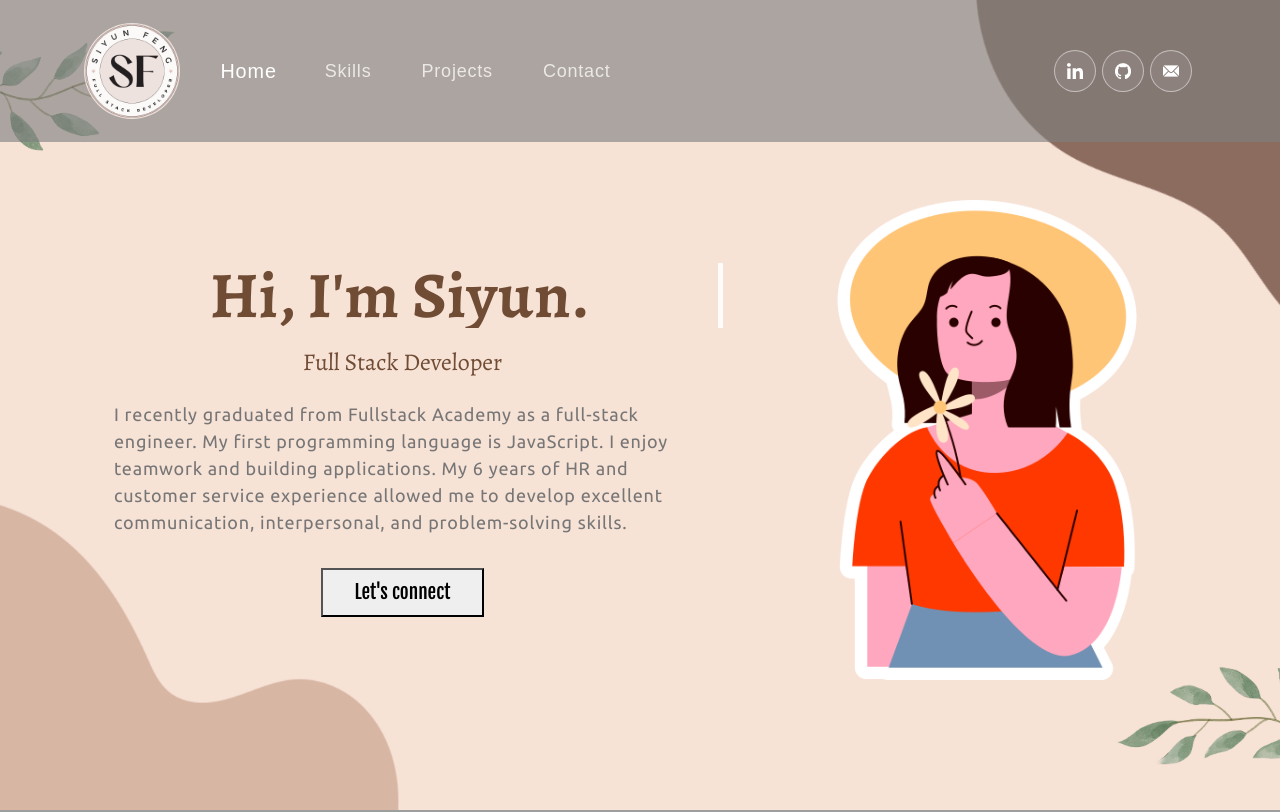
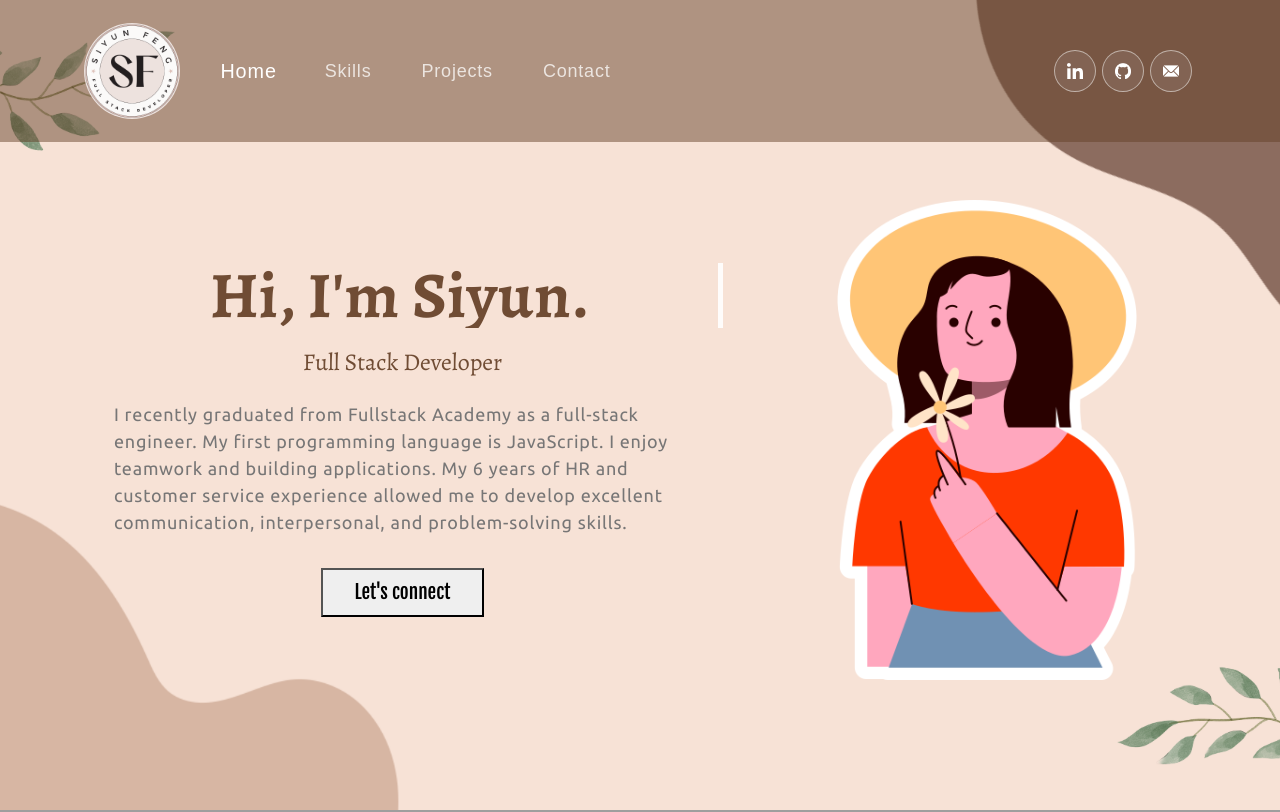
Before and after one commit to siyunfeng/personal-portfolio, a React (Create React App) app: page / in a window 1280 px wide. Shown: the top 812 px of the page. Built offline with nearby package versions, Linux system fonts and the light colour scheme; grey boxes are pictures that could not be loaded; a web font is replaced by a local one.

Commit message:
adjusted navbar menu button for smaller screen

```diff
--- a/src/App.css
+++ b/src/App.css
@@ -55,7 +55,7 @@ nav.navbar {
   top: 0;
   z-index: 9999;
   transition:  0.32s ease-in-out;
-  background-color: rgba(128, 128, 128, 0.629);
+  background-color: rgba(100, 64, 39, 0.487);
 }
 nav.navbar.scrolled {
   padding: 0px 0;
@@ -223,6 +223,24 @@ nav.navbar .navbar-toggler[aria-expanded="true"] .navbar-toggler-icon:before {
 }
 nav.navbar .navbar-toggler[aria-expanded="true"] .navbar-toggler-icon {
 	border-color: transparent;
+}
+
+@media (max-width: 600px) {
+  #basic-navbar-nav > nav.navbar {
+    padding: 18px 0;
+    position: fixed;
+    width: 100%;
+    height: 100%;
+    top: 0;
+    z-index: 100;
+    transition:  0.32s ease-in-out;
+    align-content: flex-start;
+    background-color: rgba(100, 64, 39, 0.926);
+  }
+
+  .container {
+    justify-content: center;
+  }
 }
 
 /* Banner */
--- a/src/components/NavBar.js
+++ b/src/components/NavBar.js
@@ -51,13 +51,13 @@ const NavBar = () => {
           <img src={logo} alt='logo' id='logo' />
         </Navbar.Brand>
         <Navbar.Toggle aria-controls='basic-navbar-nav'>
-          <span className='navbar-toggler-icon'> </span>
+          <span className='navbar-toggler-icon'></span>
         </Navbar.Toggle>
         <Navbar.Collapse id='basic-navbar-nav'>
           <Nav className='me-auto'>
             {navLinkNames.map((navLinkName) => navLinks(navLinkName))}
           </Nav>
-          <span className='navbar-text'>
+          <Nav className='navbar-text'>
             <div className='social-icon'>
               <a
                 href='https://www.linkedin.com/in/siyunfeng/'
@@ -72,7 +72,7 @@ const NavBar = () => {
                 <img src={navGmail} alt='My Email' />
               </a>
             </div>
-          </span>
+          </Nav>
         </Navbar.Collapse>
       </Container>
     </Navbar>
```
Also changed, not shown: public/manifest.json.
